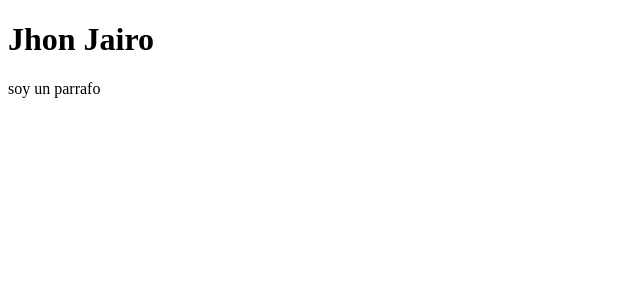
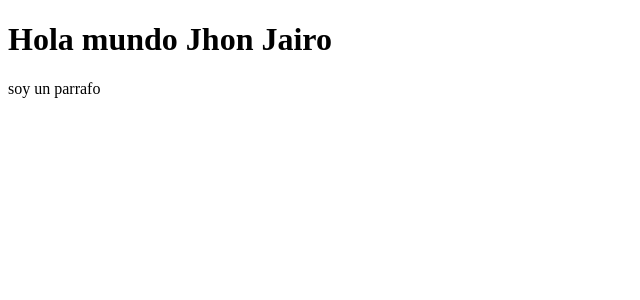
Before and after one commit to jmueseslab/React, a React (Vite) app in the folder 03-counter-app-vit/: page / in a window 1280 px wide. Shown: the top 300 px of the page, without its empty margins (0-640 px from the left). Built offline with nearby package versions, Linux system fonts and the light colour scheme.

Commit message:
Impresion de variables en HTML

```diff
--- a/03-counter-app-vit/src/FirstApp.jsx
+++ b/03-counter-app-vit/src/FirstApp.jsx
@@ -1,9 +1,21 @@
+// const newMessage = [1, 2, 3, 4, 5, 6, 7, 8, 9];
+const newMessage = {
+    message: 'Hola mundo',
+    title: 'Jhon Jairo'
+};
+
+const newNombre = () => {
+    return 'Jhon Jairo';
+}
+
 export const FirstApp = () => {
+
     return (
 
         //fragmento
         <>
-            <h1>Jhon Jairo</h1>
+            <h1>Hola mundo {newNombre()}</h1>
+            {/* <code> { JSON.stringify(newMessage) }</code> */}
             <p>soy un parrafo</p>
         </>
     );
```
